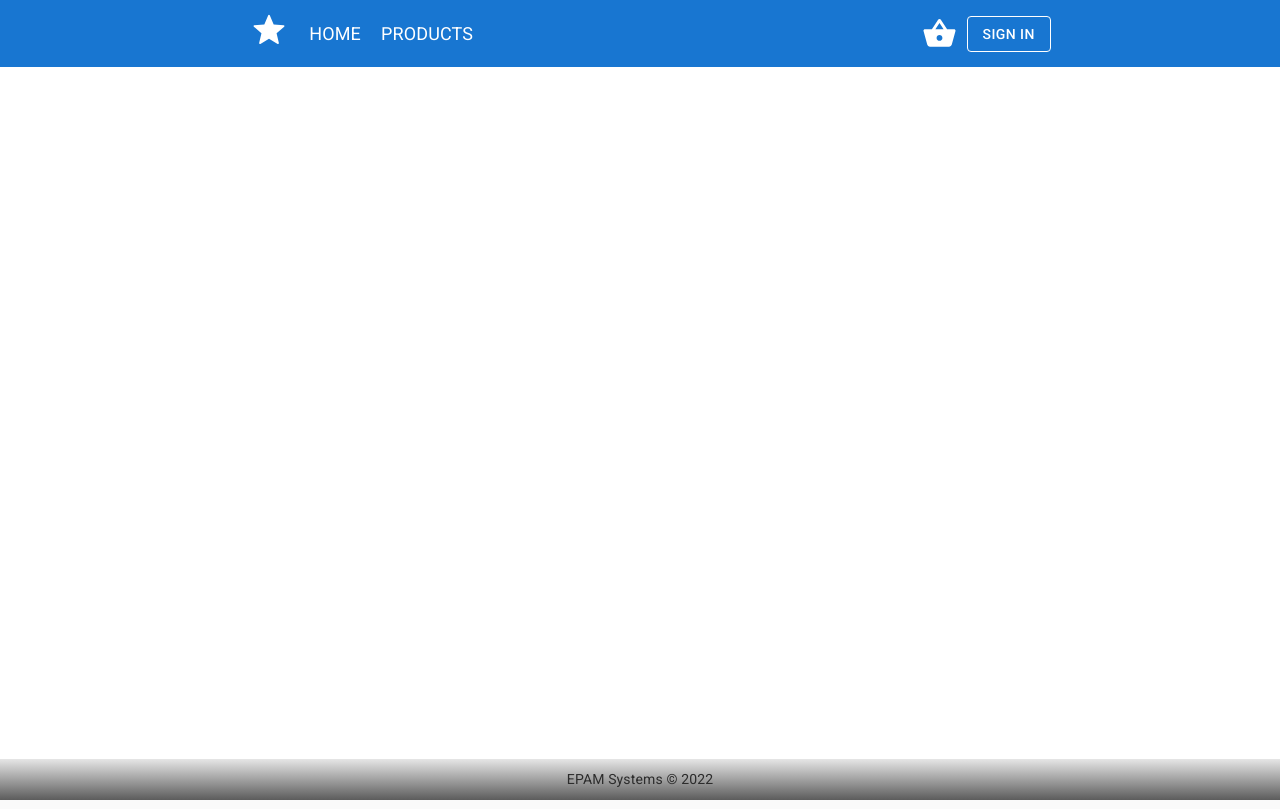
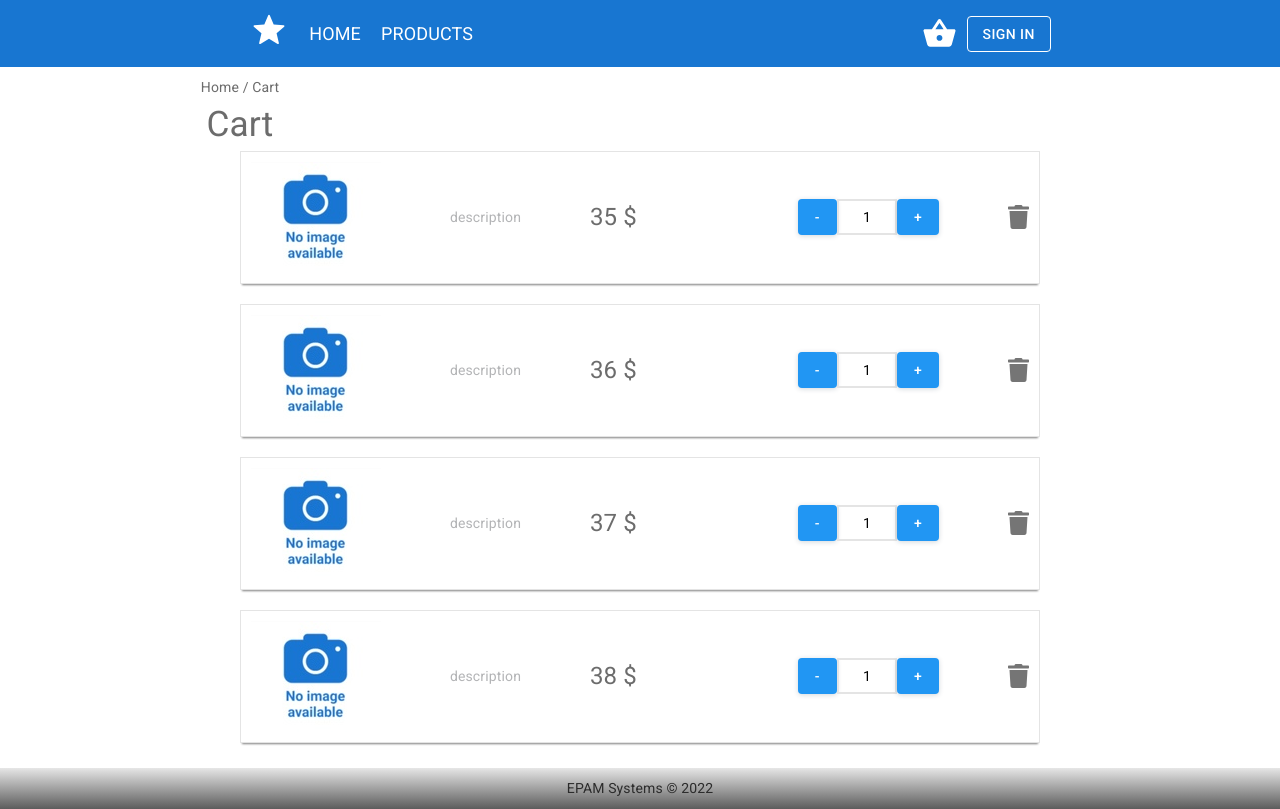
Before and after one commit to aleksei-isakov/Born-to-die-E-shop, a Vue app: page /cart in a window 1280 px wide. Built offline with nearby package versions, Linux system fonts and the light colour scheme; a small style sheet from the web is missing.

Commit message:
styles fix

```diff
--- a/src/components/ShoppingCardItem/ShoppingCardItem.vue
+++ b/src/components/ShoppingCardItem/ShoppingCardItem.vue
@@ -4,9 +4,9 @@
     <div class="shopping-cart-item-description">{{ description }}</div>
     <div class="product-price">{{ getPrice }} $</div>
     <div class="quantity__wrapper">
+      <BaseTextFilledButton @click="onClickCountDown">-</BaseTextFilledButton>
+      <input v-model="quantity" readonly class="quantity-field" />
       <BaseTextFilledButton @click="onClickCountUp">+</BaseTextFilledButton>
-      <input v-model="quantity" readonly class="quantity-filed" />
-      <BaseTextFilledButton @click="onClickCountDown">-</BaseTextFilledButton>
     </div>
     <div>
       <v-icon class="delete-icon" @click="onDeleteItem">fas fa-trash</v-icon>
@@ -83,20 +83,21 @@ export default {
 
 .shoppingCard__wrapper {
   width: 70%;
-  margin-top: 20px;
   display: inline-flex;
   color: $font-color-text;
   max-width: 800px;
   align-items: center;
+  gap: 10px;
   flex-grow: 1;
   justify-content: space-between;
-  border: 1px solid rgb(228, 228, 228);
+  border: 1px solid #e4e4e4ff;
   box-shadow: 0 3px 2px -2px gray;
+  padding: 10px;
 }
 
 .product-price {
   font-size: 1.5rem;
-  color: #2c2c2c;
+  color: $font-color-subtitle;
 }
 
 .quantity__wrapper {
@@ -106,46 +107,28 @@ export default {
   justify-content: flex-end;
 }
 
-.quantity-filed {
+.quantity-field {
   width: 60px;
   text-align: center;
-  border: 2px solid rgb(228, 228, 228);
+  border: 2px solid #e4e4e4ff;
 }
 
 .delete-icon {
-  margin-right: 10px;
   cursor: pointer;
 }
 
 @media screen and (max-width: $tablet-size) {
   .shoppingCard__wrapper {
     width: 99%;
-    margin-top: 10px;
-    display: inline-flex;
-    color: $font-color-text;
-    align-items: center;
-    flex-grow: 1;
-    justify-content: space-between;
-    border: 1px solid rgb(228, 228, 228);
-    box-shadow: 0 3px 2px -2px gray;
-  }
-
-  .product-price {
-    font-size: 1.5rem;
-    color: #2c2c2c;
+    padding: 10px;
   }
 
   .quantity__wrapper {
     width: auto;
-    display: inline-flex;
-    flex-grow: 0;
-    justify-content: flex-end;
   }
 
-  .quantity-filed {
+  .quantity-field {
     width: 30px;
-    text-align: center;
-    border: 2px solid rgb(228, 228, 228);
   }
 
   .shopping-cart-item-description {
@@ -155,11 +138,5 @@ export default {
   .cart-item-img {
     max-width: 100px;
   }
-
-  .delete-icon {
-    max-width: 20px;
-    margin-right: 5px;
-    cursor: pointer;
-  }
 }
 </style>
--- a/src/components/ShoppingCardList/ShoppingCardList.vue
+++ b/src/components/ShoppingCardList/ShoppingCardList.vue
@@ -73,12 +73,13 @@ export default {
   justify-content: center;
   flex-direction: column;
   align-items: center;
+  gap: 20px;
 }
 
 .total-price {
   margin-right: 50rem;
   margin-top: 40px;
-  color: #929298;
+  color: $font-color-subtitle;
   font-size: 1.1rem;
 }
 
@@ -87,30 +88,16 @@ export default {
   flex-direction: column;
 }
 
-.page-name {
-  margin-right: 50rem;
-  color: #929298;
-  font-size: 2.2rem;
-}
-
-.page-path {
-  margin-right: 50rem;
-  color: #929298;
-  margin-top: 10px;
-}
-
 @media screen and (max-width: $tablet-size) {
   .shopping-cart__wrapper {
     display: flex;
     justify-content: center;
     flex-direction: column;
     align-items: center;
+    gap: 10px;
   }
 
   .total-price {
-    margin-top: 40px;
-    color: #929298;
-    font-size: 1.1rem;
     width: 150px;
   }
 
@@ -118,19 +105,5 @@ export default {
     display: flex;
     flex-direction: column;
   }
-
-  .page-name {
-    margin-right: 30rem;
-    color: #929298;
-    font-size: 2.2rem;
-    width: 30%;
-  }
-
-  .page-path {
-    margin-right: 30rem;
-    color: #929298;
-    margin-top: 20%;
-    width: 30%;
-  }
 }
 </style>
--- a/src/pages/ShoppingCartPage/ShoppingCartPage.vue
+++ b/src/pages/ShoppingCartPage/ShoppingCartPage.vue
@@ -1,5 +1,9 @@
 <template>
-  <div class="shopping-cart-page__wrapper"></div>
+  <div class="shopping-cart-page__wrapper">
+    <div class="page-path">Home / Cart</div>
+    <div class="page-name">Cart</div>
+    <shopping-card-list :shopping-cart-data="shoppingCartData" />
+  </div>
 </template>
 
 <script>
@@ -22,13 +26,13 @@ export default {
 
 .page-name {
   margin-right: 50rem;
-  color: $font-color-text;
+  color: $font-color-subtitle;
   font-size: 2.2rem;
 }
 
 .page-path {
   margin-right: 50rem;
-  color: $font-color-text;
+  color: $font-color-subtitle;
   margin-top: 10px;
 }
 
```
